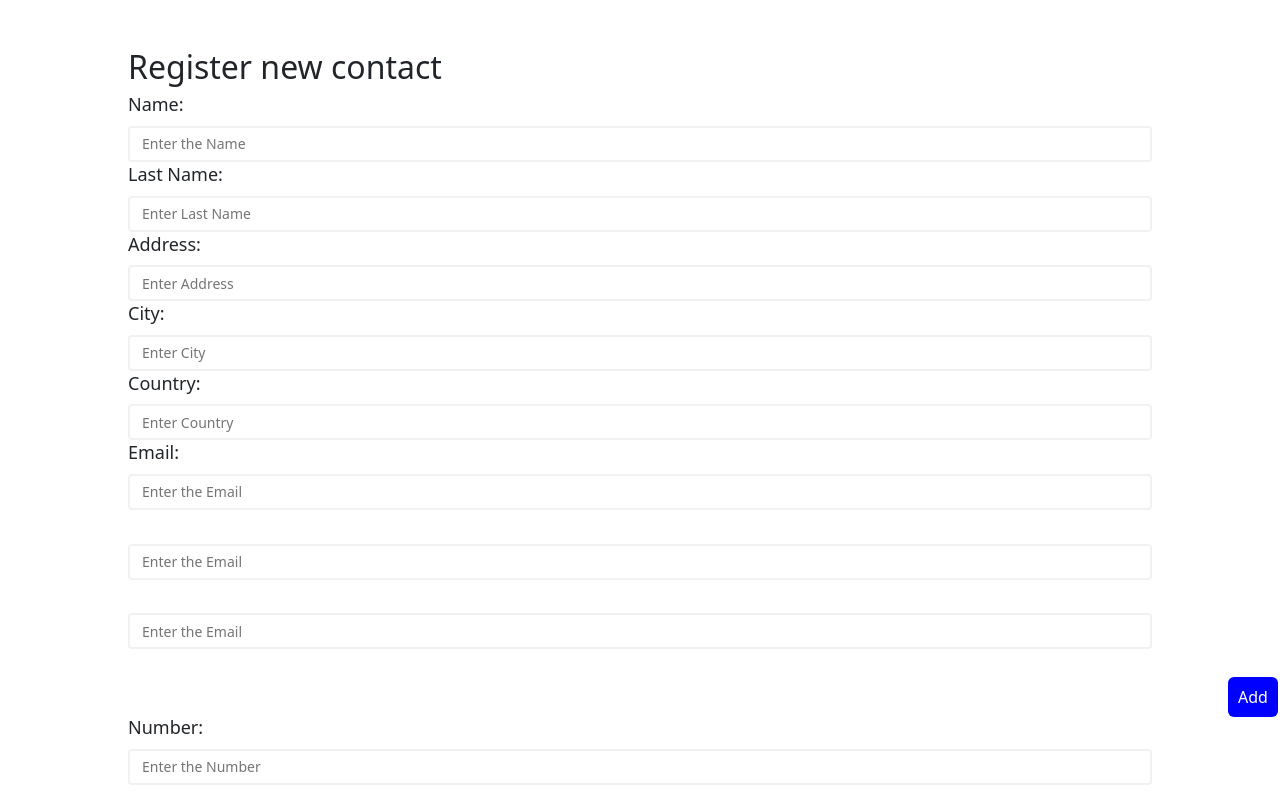
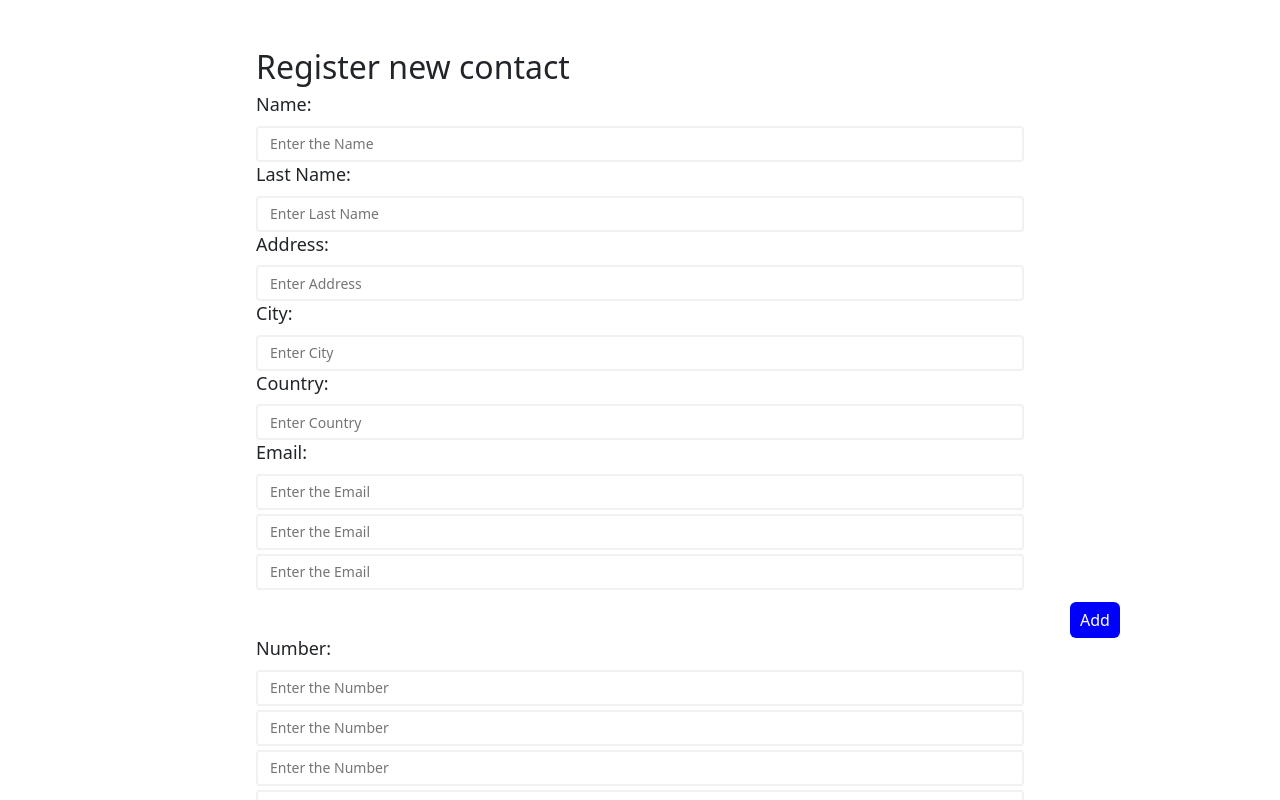
Before and after one commit to kaltrimkodraliu/contact-app, a React (Create React App) app: page /contact-add in a window 1280 px wide. Shown: the top 800 px of the page. Built offline with nearby package versions, Linux system fonts and the light colour scheme.

Commit message:
improved edit and contact page

```diff
--- a/src/pages/contact/ContactAdd.module.css
+++ b/src/pages/contact/ContactAdd.module.css
@@ -1,5 +1,5 @@
 .divContainer{
-    width: 80%;
+    width: 60%;
     height: 50%;
 }
 
@@ -13,13 +13,6 @@
 
 .buttonAdd{
     width: 50px;
-    margin-left: 1100px;
-    margin-top: 26px;
+    margin-left: 814px;
+    margin-top: 10px;
 }
-
-.input{
-    margin-right: 0px;
-    margin-top: 0px;
-    margin: 0px;
-
-}
--- a/src/pages/contact/ContactAdd.tsx
+++ b/src/pages/contact/ContactAdd.tsx
@@ -1,5 +1,6 @@
 import GeneralButton from "../../uikit/buttons/GeneralButton";
 import GeneralInput from "../../uikit/inputs/GeneralInput";
+import Input from "../../uikit/inputs/Input";
 import styles from './ContactAdd.module.css';
 
 const ContactAdd = () => {
@@ -24,19 +25,17 @@ const ContactAdd = () => {
           </div>
           <div>
           <GeneralInput label="Email:" placeholder="Enter the Email"/>
-          <div  className={styles.input}>
-          <GeneralInput  placeholder="Enter the Email"/>
-          <GeneralInput  placeholder="Enter the Email"/>
-          </div>
+          <Input  placeholder="Enter the Email"/>
+          <Input  placeholder="Enter the Email"/>
           </div>
           <div className={` ${styles.buttonAdd}`}>
           <GeneralButton text="Add"></GeneralButton>
           </div>
           <div>
           <GeneralInput label="Number:" placeholder="Enter the Number"/>
-          <GeneralInput placeholder="Enter the Number"/>
-          <GeneralInput placeholder="Enter the Number"/>
-          <GeneralInput placeholder="Enter the Number"/>
+          <Input placeholder="Enter the Number"/>
+          <Input placeholder="Enter the Number"/>
+          <Input placeholder="Enter the Number"/>
           </div>
           <div className={`${styles.buttonAdd}`}>
           <GeneralButton text="Add"></GeneralButton>
--- a/src/pages/edit/Edit.module.css
+++ b/src/pages/edit/Edit.module.css
@@ -1,5 +1,5 @@
 .divContainer{
-    width: 80%;
+    width: 60%;
     height: 50%;
 }
 
@@ -14,5 +14,5 @@
 .buttonAdd{
     width: 50px;
     margin-left: 6px;
-    margin-top: 26px;
+    margin-top: 31px;
 }
--- a/src/uikit/buttons/GeneralButton.module.css
+++ b/src/uikit/buttons/GeneralButton.module.css
@@ -1,6 +1,6 @@
 .generalButton {
   width: 100%;
-  height: 40px;
+  height: 36px;
   align-items: center;
   justify-content: center;
   text-decoration: solid;
--- /dev/null
+++ b/src/uikit/inputs/Input.module.css
@@ -0,0 +1,17 @@
+.TextInput {
+    height: 40px;
+  }
+
+.FormInput {
+    border: 2px solid rgba(227, 227, 232, 0.5);
+    border-radius: 4px;
+    font-size: 14px;
+    font-weight: 500;
+    line-height: 1.2;
+    color: black;
+    outline: none;
+    width: 100%;
+    height: 36px;
+    padding-left: 12px;
+    margin-top: 2px;
+  }
--- /dev/null
+++ b/src/uikit/inputs/Input.tsx
@@ -0,0 +1,20 @@
+import styles from './Input.module.css';
+
+type Props = {
+  placeholder?: string;
+  onChange?: (event: React.ChangeEvent<HTMLInputElement>) => void;
+};
+
+const Input = ({ placeholder, onChange }: Props) => {
+  return (
+      <div className={`w-100  ${styles.TextInput}`}>
+        <input
+          className={styles.FormInput}
+          placeholder={placeholder}
+          onChange={onChange}
+        />
+      </div>
+  );
+};
+
+export default Input;
```
